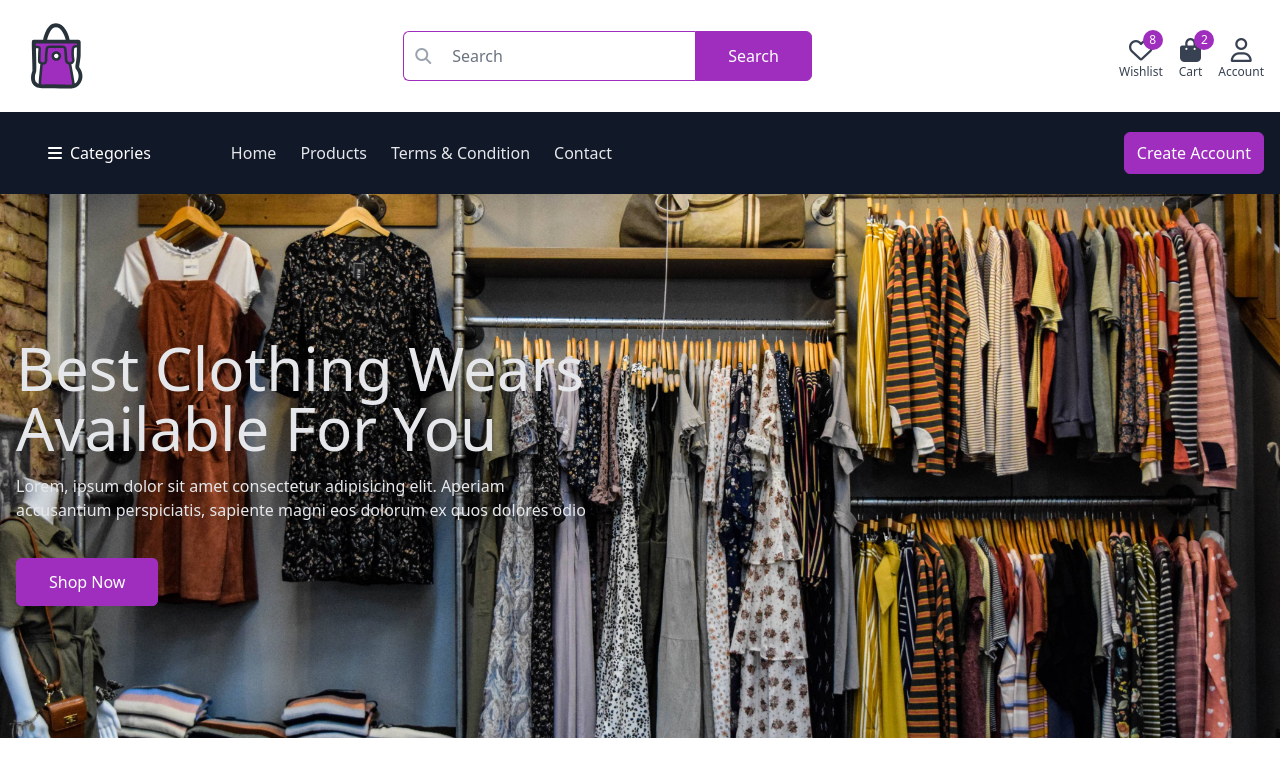
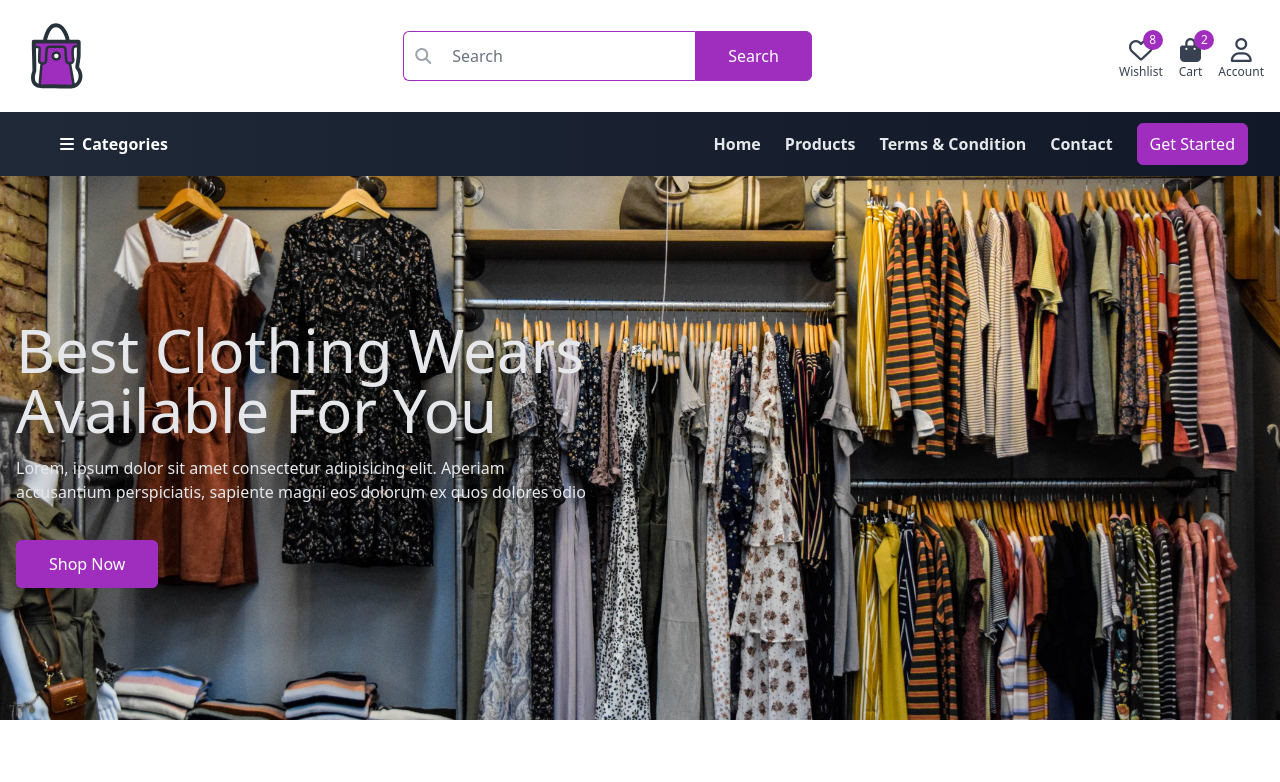
Before and after one commit to gedons/shop-front, a Vue app: page / in a window 1280 px wide. Shown: the top 782 px of the page. Built offline with nearby package versions, Linux system fonts and the light colour scheme; what vue-toast-notification would draw is missing.

Commit message:
navbar updated

```diff
--- a/src/components/Header.vue
+++ b/src/components/Header.vue
@@ -51,15 +51,17 @@
     <!-- ./header -->
 
     <!-- navbar -->
-    <nav class="bg-gray-900">
-        <div class="container flex">
-            <div class="px-8 md:mt-0 items-center cursor-pointer relative group sm:flex mt-7 lg:mt-0">
+    <nav class="bg-gradient-to-r from-gray-800 to-gray-900  w-full z-50">
+        <div class="max-w-7xl mx-auto px-4 sm:px-6 lg:px-8">
+          <div class="flex items-center justify-between h-16">
+            <!-- Categories -->
+            <div class="px-7 md:mt-0 items-center cursor-pointer relative group sm:flex lg:mt-0">
+            <div class="flex-shrink-0 inline-flex items-center justify-center space-x-2">
                 <span class="text-white">
                     <i class="fa-solid fa-bars"></i>
                 </span>
-                <span class="capitalize ml-2 text-white">Categories</span>
+              <span class="capitalize font-semibold text-white ">Categories</span>
 
-                <!-- dropdown -->
               <div class="absolute w-full left-0 top-full bg-white shadow-md py-6 divide-y divide-gray-300 divide-dashed opacity-0 group-hover:opacity-100 transition duration-300 invisible group-hover:visible">
                 <a href="#" class="flex items-center px-6 py-3 hover:bg-gray-100 transition">
                     <img src="../assets/images/icons/sofa.svg" alt="sofa" class="w-5 h-5 object-contain">
@@ -71,16 +73,45 @@
                 </a>
              </div>
             </div>
+            </div>
 
-            <!-- navigation links -->
-            <div class="flex items-center justify-between flex-grow md:pl-12 py-5">
-                <div class="items-center space-x-6 capitalize hidden sm:flex">
+            <!-- Navigation Links -->
+            <div class="hidden md:block">
+              <div class="mx-auto flex items-baseline space-x-6 font-semibold">
                 <router-link :to="{name: 'Index'}" class="text-gray-200 hover:text-primary transition">Home</router-link>
                 <router-link :to="{name: 'UserProducts'}" class="text-gray-200 hover:text-primary transition">Products</router-link>
                 <router-link :to="{name: 'Terms'}" class="text-gray-200 hover:text-primary transition">Terms & Condition</router-link>
                 <router-link :to="{name: 'Contact'}" class="text-gray-200 hover:text-primary transition">Contact</router-link>
+                <router-link :to="{name: 'Register'}" class="text-white bg-[#9F2DBE] border border-[#9F2DBE] px-3 py-2 rounded-md hover:text-white hover:bg-transparent font-medium transition">Get Started</router-link>
               </div>
-                <router-link :to="{name: 'Register'}" class="text-white bg-[#9F2DBE] border border-[#9F2DBE] px-3 py-2 rounded-md hover:text-white hover:bg-transparent font-medium transition">Create Account</router-link>
+            </div>
+
+
+            <!-- Mobile Menu Button (hambuger) -->
+            <div class="-mr-2 flex md:hidden">
+              <button @click="isOpen = !isOpen" type="button" class="bg-gray-800 inline-flex items-center justify-center p-2 rounded-md text-gray-400 hover:text-white hover:bg-gray-700 focus:outline-none focus:ring-2 focus:ring-offset-2 focus:ring-offset-gray-800 focus:ring-primary" aria-controls="mobile-menu" aria-expanded="false">
+                <span class="sr-only">Open main menu</span>
+                <!-- Icon when menu is closed -->
+                <svg class="block h-6 w-6" xmlns="http://www.w3.org/2000/svg" fill="none" viewBox="0 0 24 24" stroke="currentColor" aria-hidden="true">
+                  <path stroke-linecap="round" stroke-linejoin="round" stroke-width="2" d="M4 6h16M4 12h16M4 18h16"></path>
+                </svg>
+                <!-- Icon when menu is open -->
+                <svg class="hidden h-6 w-6" xmlns="http://www.w3.org/2000/svg" fill="none" viewBox="0 0 24 24" stroke="currentColor" aria-hidden="true">
+                  <path stroke-linecap="round" stroke-linejoin="round" stroke-width="2" d="M6 18L18 6M6 6l12 12"></path>
+                </svg>
+              </button>
+            </div>
+          </div>
+        </div>
+
+        <!-- Mobile Menu -->
+        <div class="md:hidden" :class="{'block': isOpen, 'hidden': !isOpen}" id="mobile-menu">
+          <div class="px-2 pt-2 pb-3 space-y-1 sm:px-3">
+            <router-link :to="{name: 'Index'}" class="text-white hover:bg-primary hover:text-white block px-3 py-2 rounded-md text-base font-medium transition">Home</router-link>
+              <router-link :to="{name: 'UserProducts'}" class="text-white hover:bg-primary hover:text-white block px-3 py-2 rounded-md text-base font-medium transition">Products</router-link>
+              <router-link :to="{name: 'Terms'}" class="text-white hover:bg-primary hover:text-white block px-3 py-2 rounded-md text-base font-medium transition">Terms & Condition</router-link>
+              <router-link :to="{name: 'Contact'}" class="text-white hover:bg-primary hover:text-white block px-3 py-2 rounded-md text-base font-medium transition">Contact</router-link>
+              <router-link :to="{name: 'Register'}" class="text-white hover:bg-primary hover:text-white block px-3 py-2 rounded-md text-base font-medium transition">Get Started</router-link>
           </div>
         </div>
     </nav>
@@ -88,6 +119,13 @@
 </template>
 
 <script>
+export default{
+    data (){
+        return{
+            isOpen: false,
+        }
+    }
+}
 </script>
 
 <style>
--- a/src/views/Index.vue
+++ b/src/views/Index.vue
@@ -50,7 +50,7 @@
 
     <!-- categories -->
     <div class="container py-16">
-        <h2 class="text-2xl font-semibold text-gray-700 uppercase mb-6">shop by category</h2>
+        <h2 class="text-2xl font-semibold text-gray-700  mb-6">shop by category</h2>
         <div class="grid grid-cols-2 md:grid-cols-3 gap-3">
             <div class="relative rounded-sm overflow-hidden group md:h-72">
                 <img src="../assets/images/category/2.jpg" alt="category 1" class="w-full md:h-72">
@@ -158,7 +158,7 @@
                 </div>
                 <div class="pt-4 pb-3 px-4">
                     <a href="#">
-                        <h4 class="uppercase font-medium text-xl mb-2 text-gray-800 hover:text-[#9F2DBE] transition">Guyer
+                        <h4 class=" font-medium text-xl mb-2 text-gray-800 hover:text-[#9F2DBE] transition">Guyer
                             Chair</h4>
                     </a>
                     <div class="flex items-baseline mb-1 space-x-2">
@@ -194,7 +194,7 @@
                 </div>
                 <div class="pt-4 pb-3 px-4">
                     <a href="#">
-                        <h4 class="uppercase font-medium text-xl mb-2 text-gray-800 hover:text-[#9F2DBE] transition">Bed
+                        <h4 class=" font-medium text-xl mb-2 text-gray-800 hover:text-[#9F2DBE] transition">Bed
                             King Size</h4>
                     </a>
                     <div class="flex items-baseline mb-1 space-x-2">
```
Lines whose indentation alone changed are shown as unchanged.
